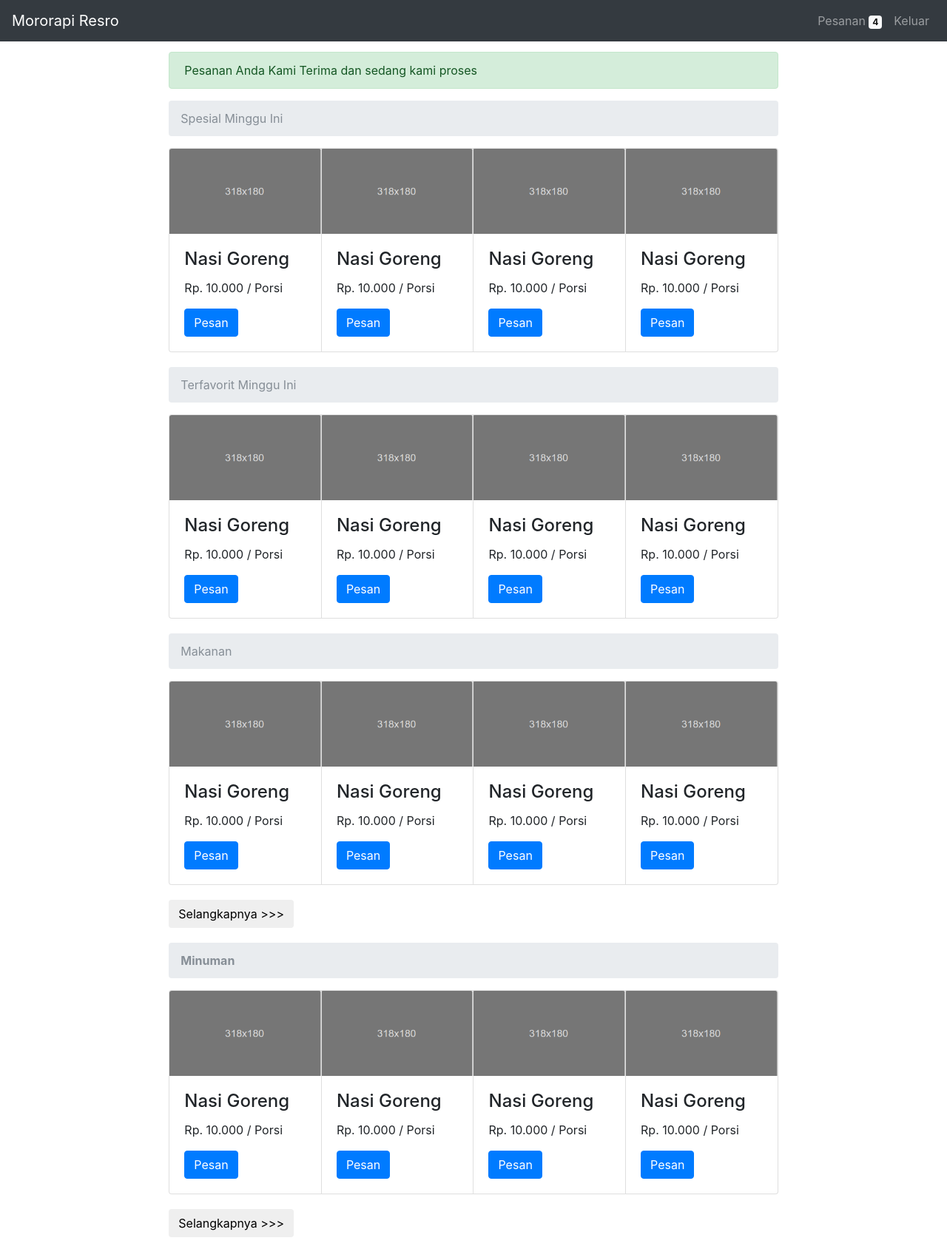
After one commit to ajikamaludin/mororapiresro, a PHP site: page /menu.php in a window 1280 px wide. The commit adds this page. Shown: the whole page at 74% size. Run offline with PHP 8.4, Linux system fonts and the light colour scheme.

Commit message:
semua desain depan done tinggal revisi, next admin

```diff
--- /dev/null
+++ b/menu.php
@@ -0,0 +1,206 @@
+<?php
+include "views/header.php";
+?>
+  <body>
+    <div class="container-fluid">
+        <div class="row">
+            <div class="col-lg-2"></div>
+
+            <div class="col-xs-12 col-sm-12 col-md-12 col-lg-8" style="margin-top:70px">
+                <div class="alert alert-success" role="alert">
+                    Pesanan Anda Kami Terima dan sedang kami proses
+                </div>
+                <nav aria-label="breadcrumb" role="navigation">
+                    <ol class="breadcrumb">
+                        <li class="breadcrumb-item active" aria-current="page">Spesial Minggu Ini</li>
+                    </ol>
+                </nav>
+
+                <div class="card-group" style="margin-bottom:20px">
+
+                <div class="card" style="width: 20rem;" >
+                    <img class="card-img-top" src="asset/image/dummy/background.png" alt="Card image cap">
+                    <div class="card-body">
+                        <h4 class="card-title">Nasi Goreng</h4>
+                        <p class="card-text">Rp. 10.000 / Porsi</p>
+                        <a href="#" class="btn btn-primary">Pesan</a>
+                    </div>
+                </div>
+
+                <div class="card" style="width: 20rem;" >
+                    <img class="card-img-top" src="asset/image/dummy/background.png" alt="Card image cap">
+                    <div class="card-body">
+                        <h4 class="card-title">Nasi Goreng</h4>
+                        <p class="card-text">Rp. 10.000 / Porsi</p>
+                        <a href="#" class="btn btn-primary">Pesan</a>
+                    </div>
+                </div>
+
+                <div class="card" style="width: 20rem;" >
+                    <img class="card-img-top" src="asset/image/dummy/background.png" alt="Card image cap">
+                    <div class="card-body">
+                        <h4 class="card-title">Nasi Goreng</h4>
+                        <p class="card-text">Rp. 10.000 / Porsi</p>
+                        <a href="#" class="btn btn-primary">Pesan</a>
+                    </div>
+                </div>
+
+                <div class="card" style="width: 20rem;" >
+                    <img class="card-img-top" src="asset/image/dummy/background.png" alt="Card image cap">
+                    <div class="card-body">
+                        <h4 class="card-title">Nasi Goreng</h4>
+                        <p class="card-text">Rp. 10.000 / Porsi</p>
+                        <a href="#" class="btn btn-primary">Pesan</a>
+                    </div>
+                </div>
+
+                </div>
+
+                <nav aria-label="breadcrumb" role="navigation">
+                    <ol class="breadcrumb">
+                        <li class="breadcrumb-item active" aria-current="page">Terfavorit Minggu Ini</li>
+                    </ol>
+                </nav>
+
+                <div class="card-group" style="margin-bottom:20px">
+
+                <div class="card" style="width: 20rem;" >
+                    <img class="card-img-top" src="asset/image/dummy/background.png" alt="Card image cap">
+                    <div class="card-body">
+                        <h4 class="card-title">Nasi Goreng</h4>
+                        <p class="card-text">Rp. 10.000 / Porsi</p>
+                        <a href="#" class="btn btn-primary">Pesan</a>
+                    </div>
+                </div>
+
+                <div class="card" style="width: 20rem;" >
+                    <img class="card-img-top" src="asset/image/dummy/background.png" alt="Card image cap">
+                    <div class="card-body">
+                        <h4 class="card-title">Nasi Goreng</h4>
+                        <p class="card-text">Rp. 10.000 / Porsi</p>
+                        <a href="#" class="btn btn-primary">Pesan</a>
+                    </div>
+                </div>
+
+                <div class="card" style="width: 20rem;" >
+                    <img class="card-img-top" src="asset/image/dummy/background.png" alt="Card image cap">
+                    <div class="card-body">
+                        <h4 class="card-title">Nasi Goreng</h4>
+                        <p class="card-text">Rp. 10.000 / Porsi</p>
+                        <a href="#" class="btn btn-primary">Pesan</a>
+                    </div>
+                </div>
+
+                <div class="card" style="width: 20rem;" >
+                    <img class="card-img-top" src="asset/image/dummy/background.png" alt="Card image cap">
+                    <div class="card-body">
+                        <h4 class="card-title">Nasi Goreng</h4>
+                        <p class="card-text">Rp. 10.000 / Porsi</p>
+                        <a href="#" class="btn btn-primary">Pesan</a>
+                    </div>
+                </div>
+
+                </div>
+
+                <nav aria-label="breadcrumb" role="navigation">
+                    <ol class="breadcrumb">
+                        <li class="breadcrumb-item active" aria-current="page">Makanan</li>
+                    </ol>
+                </nav>
+
+                <div class="card-group" style="margin-bottom:20px">
+
+                    <div class="card"  style="width: 20rem;">
+                        <img class="card-img-top" src="asset/image/dummy/background.png" alt="Card image cap">
+                        <div class="card-body">
+                            <h4 class="card-title">Nasi Goreng</h4>
+                            <p class="card-text">Rp. 10.000 / Porsi</p>
+                            <a href="#" class="btn btn-primary">Pesan</a>
+                        </div>
+                    </div>
+                    <div class="card"  style="width: 20rem;">
+                        <img class="card-img-top" src="asset/image/dummy/background.png" alt="Card image cap">
+                        <div class="card-body">
+                            <h4 class="card-title">Nasi Goreng</h4>
+                            <p class="card-text">Rp. 10.000 / Porsi</p>
+                            <a href="#" class="btn btn-primary">Pesan</a>
+                        </div>
+                    </div>
+                    <div class="card"  style="width: 20rem;">
+                        <img class="card-img-top" src="asset/image/dummy/background.png" alt="Card image cap">
+                        <div class="card-body">
+                            <h4 class="card-title">Nasi Goreng</h4>
+                            <p class="card-text">Rp. 10.000 / Porsi</p>
+                            <a href="#" class="btn btn-primary">Pesan</a>
+                        </div>
+                    </div>
+                    <div class="card"  style="width: 20rem;">
+                        <img class="card-img-top" src="asset/image/dummy/background.png" alt="Card image cap">
+                        <div class="card-body">
+                            <h4 class="card-title">Nasi Goreng</h4>
+                            <p class="card-text">Rp. 10.000 / Porsi</p>
+                            <a href="#" class="btn btn-primary">Pesan</a>
+                        </div>
+                    </div>
+
+                </div>
+
+                <div style="margin-bottom:20px;">
+                    <a href="menu_makanan.php"><button class="btn">Selangkapnya >>></button></a>
+                </div>
+
+                <nav aria-label="breadcrumb" role="navigation">
+                    <ol class="breadcrumb">
+                        <li class="breadcrumb-item active" aria-current="page"><b>Minuman</b></li>
+                    </ol>
+                </nav>
+
+                <div class="card-group" style="margin-bottom:20px">
+
+                    <div class="card"  style="width: 20rem;">
+                        <img class="card-img-top" src="asset/image/dummy/background.png" alt="Card image cap">
+                        <div class="card-body">
+                            <h4 class="card-title">Nasi Goreng</h4>
+                            <p class="card-text">Rp. 10.000 / Porsi</p>
+                            <a href="#" class="btn btn-primary">Pesan</a>
+                        </div>
+                    </div>
+                    <div class="card"  style="width: 20rem;">
+                        <img class="card-img-top" src="asset/image/dummy/background.png" alt="Card image cap">
+                        <div class="card-body">
+                            <h4 class="card-title">Nasi Goreng</h4>
+                            <p class="card-text">Rp. 10.000 / Porsi</p>
+                            <a href="#" class="btn btn-primary">Pesan</a>
+                        </div>
+                    </div>
+                    <div class="card"  style="width: 20rem;">
+                        <img class="card-img-top" src="asset/image/dummy/background.png" alt="Card image cap">
+                        <div class="card-body">
+                            <h4 class="card-title">Nasi Goreng</h4>
+                            <p class="card-text">Rp. 10.000 / Porsi</p>
+                            <a href="#" class="btn btn-primary">Pesan</a>
+                        </div>
+                    </div>
+                    <div class="card"  style="width: 20rem;">
+                        <img class="card-img-top" src="asset/image/dummy/background.png" alt="Card image cap">
+                        <div class="card-body">
+                            <h4 class="card-title">Nasi Goreng</h4>
+                            <p class="card-text">Rp. 10.000 / Porsi</p>
+                            <a href="#" class="btn btn-primary">Pesan</a>
+                        </div>
+                    </div>
+
+                </div>
+
+                <div style="margin-bottom:20px;">
+                    <a href="menu_minuman.php"><button class="btn">Selangkapnya >>></button></a>
+                </div>
+
+            </div>
+
+            <div class="col-lg-2"></div>
+        </div>
+    </div>
+<?php
+    include "views/footer.php";
+?>
--- a/views/header.php
+++ b/views/header.php
@@ -13,3 +13,24 @@ include "init/init.php";
     <!-- Bootstrap CSS -->
     <link rel="stylesheet" href="asset/css/bootstrap.min.css">
   </head>
+
+  <nav class="navbar fixed-top navbar-expand-lg navbar-dark bg-dark">
+    <a class="navbar-brand" href=".">Mororapi Resro</a>
+    <button class="navbar-toggler" type="button" data-toggle="collapse" data-target="#navbarSupportedContent" aria-controls="navbarSupportedContent" aria-expanded="false" aria-label="Toggle navigation">
+      <span class="navbar-toggler-icon"></span>
+    </button>
+
+
+<div class="collapse navbar-collapse" id="navbarSupportedContent">
+<ul class="navbar-nav mr-auto">
+    </ul>
+    <ul class="navbar-nav">
+    <li class="nav-item">
+        <a class="nav-link" href="menu_checkout.php">Pesanan <span class="badge badge-light">4</span></a>
+    </li>
+    <li class="nav-item">
+        <a class="nav-link" href="menu_keluar.php">Keluar</a>
+    </li>
+    </ul>
+</div>
+  </nav>
```
Also changed, not shown: index.php (+5 -8 lines), menu_checkout.php (added, +71 -0 lines), menu_makanan.php (added, +83 -0 lines), menu_minuman.php (added, +83 -0 lines), asset/image/dummy/background.png (added).
